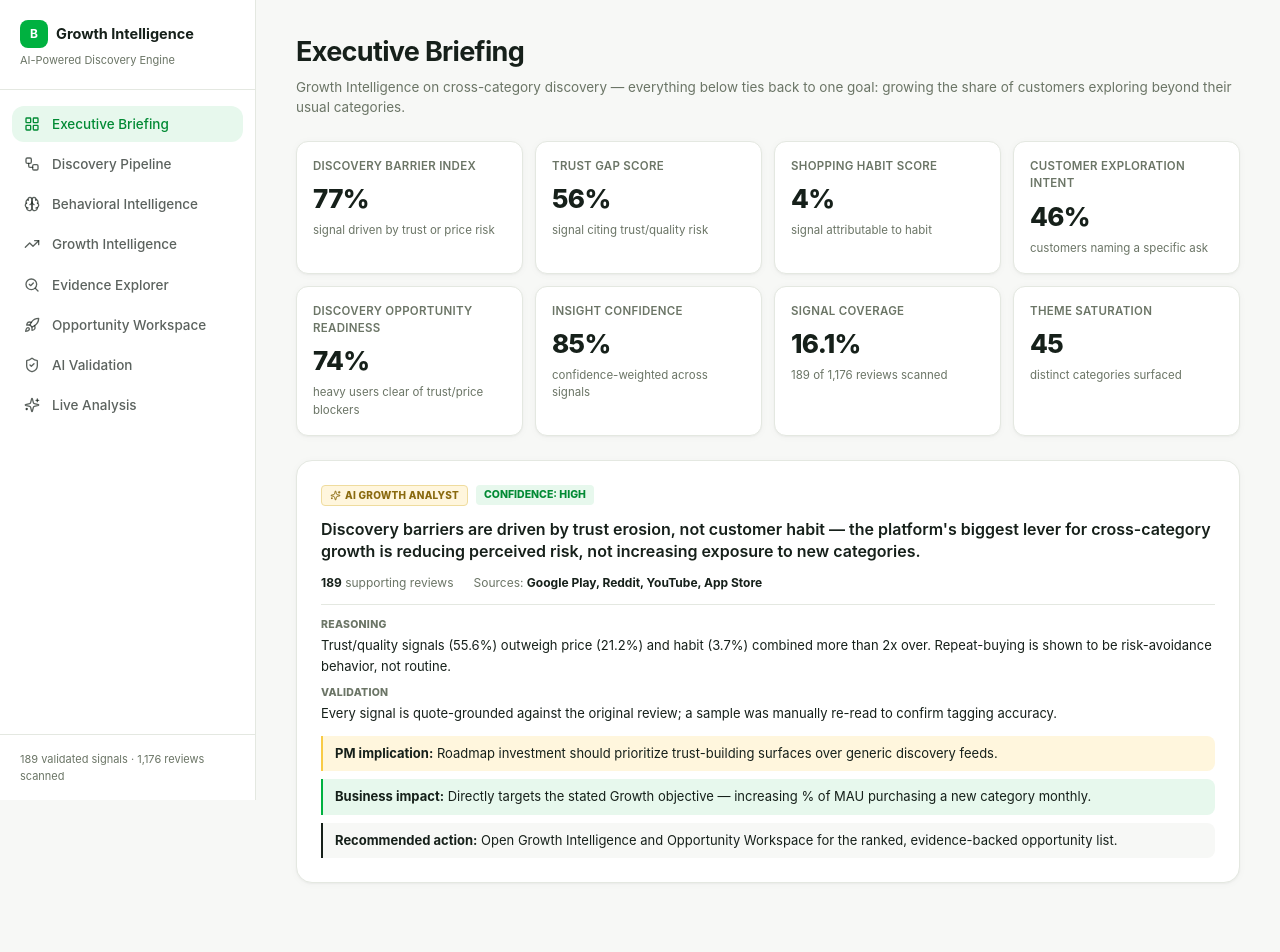
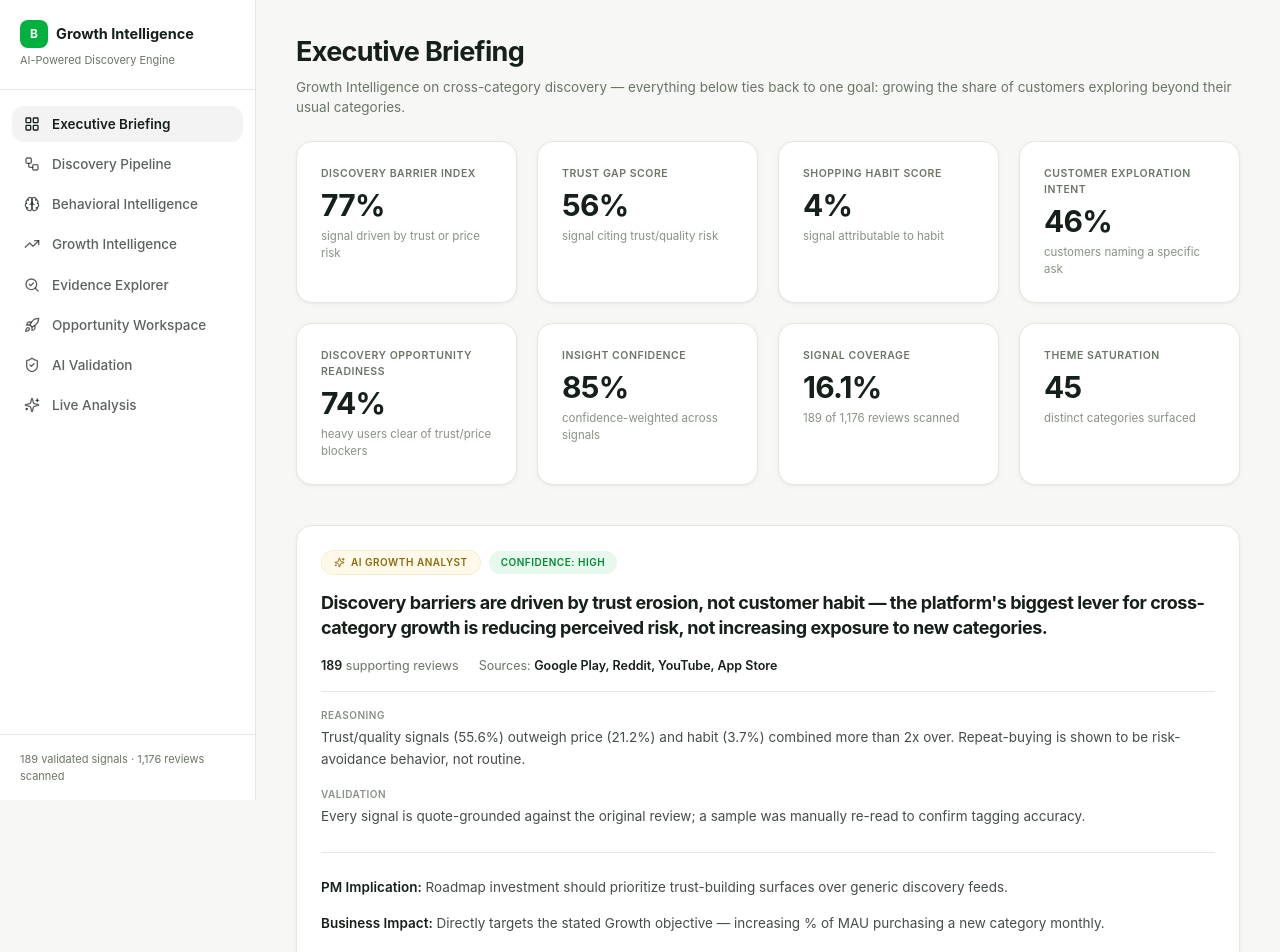
Before and after one commit to Deepali611/AI.blinkit-discovery, a Next.js app: page /executive-briefing in a window 1280 px wide. Shown: the top 952 px of the page. Before the commit the page ends 931 px from the top, so only its background shows below. Built offline with nearby package versions, Linux system fonts and the light colour scheme.

Commit message:
Visual polish pass — clarity and restraint

```diff
--- a/app/ai-validation/page.tsx
+++ b/app/ai-validation/page.tsx
@@ -8,13 +8,14 @@ export default function AIValidation() {
     <div>
       <PageHeader title="AI Validation" subtitle="Why these signals can be trusted — and where they can't." />
 
-      <div className="grid grid-cols-4 gap-3 mb-4">
+      <div className="grid grid-cols-1 sm:grid-cols-2 lg:grid-cols-4 gap-5 mb-8">
         <MetricCard label="Signal Coverage" value={`${metrics.reviewCoverage.toFixed(1)}%`} note={`${N} of ${TOTAL_REVIEWS_SCANNED.toLocaleString()} carried signal`} />
         <MetricCard label="Quote-Grounded" value="100%" note="every signal requires an exact quote" delay={0.05} />
         <MetricCard label="Flagged Duplicates" value={metrics.flaggedDuplicates} note="flagged, not deleted — visible in Evidence Explorer" delay={0.1} />
         <MetricCard label="High-Confidence Signals" value={`${metrics.highConfidenceShare.toFixed(0)}%`} note="self-reported by model" delay={0.15} />
       </div>
 
+      <div className="space-y-6">
         <Section title="Hallucination risk & mitigation">
           Every extracted reason/barrier requires a verbatim supporting quote — rows without one are excluded.
           This prevents the model from inventing plausible-sounding but unfounded reasoning. Confidence scores
@@ -23,7 +24,7 @@ export default function AIValidation() {
         </Section>
 
         <Section title="Source bias & known limitations">
-        <ul className="list-disc pl-5 space-y-1">
+          <ul className="list-disc pl-5 space-y-2">
             <li>Reddit rows are mostly post titles, not full post bodies (avg. 70 characters, 773/1,176 rows under 60 characters)</li>
             <li>App Store sample (n=10) is too small for independent conclusions — directional only</li>
             <li>Google Play reviews skew toward one-word ratings — main driver of the 16% overall signal rate</li>
@@ -38,14 +39,15 @@ export default function AIValidation() {
           remain visible in Evidence Explorer and should be weighted less heavily in decisions.
         </Section>
       </div>
+    </div>
   );
 }
 
 function Section({ title, children }: { title: string; children: ReactNode }) {
   return (
-    <div className="bg-surface border border-line rounded-2xl p-6 shadow-card mb-4">
-      <h3 className="font-semibold mb-2">{title}</h3>
-      <div className="text-[13.5px] text-ink/85 leading-relaxed">{children}</div>
+    <div className="bg-surface border border-line rounded-2xl p-6 shadow-card">
+      <h3 className="text-[16px] font-bold text-ink mb-2 tracking-tight">{title}</h3>
+      <div className="text-[13.5px] text-ink/80 leading-relaxed">{children}</div>
     </div>
   );
 }
--- a/app/behavioral-intelligence/page.tsx
+++ b/app/behavioral-intelligence/page.tsx
@@ -9,12 +9,15 @@ export default function BehavioralIntelligence() {
       .sort((a, b) => b[1] - a[1])
       .slice(0, 8)
   );
-  const catColors = Object.fromEntries(Object.keys(topCategories).map((k) => [k, "#D93025"]));
+  const catColors = Object.fromEntries(Object.keys(topCategories).map((k) => [k, "#4A5447"]));
 
   return (
-    <div>
+    <div className="space-y-6">
       <PageHeader title="Behavioral Intelligence" subtitle="Discovery signals behind repeat-category shopping behaviour." />
 
+      <div className="space-y-10">
+        <div>
+          <h2 className="text-[11.5px] font-bold text-muted/80 uppercase tracking-wider mb-3">I. Core Barrier Analysis</h2>
           <AIInsightCard
             summary={`Trust/quality risk drives ${reasonCounts["trust"] || 0} of ${N} discovery signals — by far the strongest barrier to cross-category exploration.`}
             confidence="High"
@@ -27,7 +30,10 @@ export default function BehavioralIntelligence() {
             recommendedAction="Prioritize authenticity guarantees and tamper-evident packaging for electronics and perishables."
             chart={<BarList data={reasonCounts} colors={REASON_COLORS} />}
           />
+        </div>
 
+        <div>
+          <h2 className="text-[11.5px] font-bold text-muted/80 uppercase tracking-wider mb-3">II. Customer Segment Readiness</h2>
           <AIInsightCard
             summary="Heavy, loyal customers show the clearest readiness to explore once trust is addressed — they are the highest-leverage segment for a first experiment."
             confidence="Medium"
@@ -40,7 +46,10 @@ export default function BehavioralIntelligence() {
             recommendedAction="Pilot the Category Trust Badge experiment with heavy_user customers before wider release."
             chart={<BarList data={segmentCounts} colors={SEGMENT_COLORS} unit="records" />}
           />
+        </div>
 
+        <div>
+          <h2 className="text-[11.5px] font-bold text-muted/80 uppercase tracking-wider mb-3">III. Category-Specific Risk Density</h2>
           <AIInsightCard
             summary="Electronics and perishables (dairy, eggs, produce) concentrate the highest share of trust-risk mentions across categories."
             confidence="Medium"
@@ -54,5 +63,7 @@ export default function BehavioralIntelligence() {
             chart={<BarList data={topCategories} colors={catColors} />}
           />
         </div>
+      </div>
+    </div>
   );
 }
--- a/app/discovery-pipeline/page.tsx
+++ b/app/discovery-pipeline/page.tsx
@@ -21,29 +21,31 @@ export default function DiscoveryPipeline() {
     <div>
       <PageHeader title="Discovery Pipeline" subtitle="How customer feedback becomes a validated growth signal." />
 
-      <div className="flex flex-wrap items-center gap-0 mb-6">
+      <div className="flex flex-wrap items-center gap-y-3 mb-8">
         {STEPS.map((step, i) => (
           <div key={step} className="flex items-center">
-            <div className="bg-surface border border-line rounded-xl px-4 py-2.5 text-[12px] font-semibold shadow-card">
+            <div className="bg-surface border border-line rounded-xl px-3.5 py-2 text-[12.5px] font-medium text-ink shadow-card">
               {step}
             </div>
-            {i < STEPS.length - 1 && <span className="text-muted px-2">→</span>}
+            {i < STEPS.length - 1 && <span className="text-muted px-2.5">→</span>}
           </div>
         ))}
       </div>
 
-      <div className="bg-surface border border-line rounded-2xl p-6 shadow-card mb-4">
-        <h3 className="font-semibold mb-1">Business goal</h3>
-        <p className="text-[13.5px] text-muted mb-4">
+      <div className="bg-surface border border-line rounded-2xl p-6 shadow-card">
+        <h3 className="text-[16px] font-bold text-ink mb-2 tracking-tight">Business goal</h3>
+        <p className="text-[13.5px] text-ink/80 leading-relaxed mb-6">
           Increase the percentage of Monthly Active Customers who purchase from at least one new category
           every month.
         </p>
 
-        <h3 className="font-semibold mb-2">Collect customer feedback</h3>
-        <BarList data={sourceData} colors={sourceColors} unit="records" />
+        <h3 className="text-[16px] font-bold text-ink mb-3 tracking-tight">Collect customer feedback</h3>
+        <div className="mb-6">
+          <BarList data={sourceData} colors={sourceColors} unit="records" />
+        </div>
 
-        <h3 className="font-semibold mt-4 mb-1">AI analysis</h3>
-        <p className="text-[13.5px] text-muted leading-relaxed">
+        <h3 className="text-[16px] font-bold text-ink mb-2 tracking-tight">AI analysis</h3>
+        <p className="text-[13.5px] text-ink/80 leading-relaxed">
           Off-topic content (labor/picker posts, industry debate) and bare statements with no reasoning are
           filtered before extraction. A single controlled Gemini prompt then tags each remaining review with a
           signal gate followed by structured extraction: repeat-buying signal, category, barrier, reason type,
--- a/app/evidence-explorer/page.tsx
+++ b/app/evidence-explorer/page.tsx
@@ -4,7 +4,7 @@ import { useState, useMemo } from "react";
 import PageHeader from "@/components/PageHeader";
 import { reviews } from "@/lib/data";
 
-const CONF_COLOR: Record<string, string> = { high: "#028A34", med: "#B8860B", low: "#6B7566" };
+const CONF_COLOR: Record<string, string> = { high: "#028A34", med: "#6B7566", low: "#9A9488" };
 
 export default function EvidenceExplorer() {
   const [reasonType, setReasonType] = useState("All");
@@ -37,11 +37,11 @@ export default function EvidenceExplorer() {
 
       <div className="bg-surface border border-line rounded-2xl divide-y divide-line shadow-card">
         {filtered.slice(0, 30).map((r) => (
-          <div key={r.row_number} className="px-5 py-3 text-[13px]">
-            <span style={{ color: CONF_COLOR[r.confidence], fontWeight: 700 }}>{r.confidence.toUpperCase()}</span>
+          <div key={r.row_number} className="px-6 py-4.5 text-[13.5px]">
+            <span style={{ color: CONF_COLOR[r.confidence] }} className="font-semibold text-[12px] tracking-wider">{r.confidence.toUpperCase()}</span>
             {" · "}
-            <b>{r.reason_type}</b> · {r.category_mentioned} · {r.user_segment}
-            <div className="text-muted text-[12px] mt-0.5">
+            <span className="font-semibold text-ink">{r.reason_type}</span> · <span className="text-ink/80">{r.category_mentioned}</span> · <span className="text-ink/80">{r.user_segment}</span>
+            <div className="text-muted/80 text-[12px] mt-1">
               Row #{r.row_number} — barrier: {r.barrier_to_new_category}
             </div>
           </div>
--- a/app/executive-briefing/page.tsx
+++ b/app/executive-briefing/page.tsx
@@ -11,13 +11,13 @@ export default function ExecutiveBriefing() {
         subtitle="Growth Intelligence on cross-category discovery — everything below ties back to one goal: growing the share of customers exploring beyond their usual categories."
       />
 
-      <div className="grid grid-cols-4 gap-3 mb-3">
+      <div className="grid grid-cols-1 sm:grid-cols-2 lg:grid-cols-4 gap-5 mb-5">
         <MetricCard label="Discovery Barrier Index" value={`${metrics.discoveryBarrierIndex.toFixed(0)}%`} note="signal driven by trust or price risk" delay={0} />
         <MetricCard label="Trust Gap Score" value={`${metrics.trustGapScore.toFixed(0)}%`} note="signal citing trust/quality risk" delay={0.05} />
         <MetricCard label="Shopping Habit Score" value={`${metrics.habitScore.toFixed(0)}%`} note="signal attributable to habit" delay={0.1} />
         <MetricCard label="Customer Exploration Intent" value={`${metrics.explorationIntent.toFixed(0)}%`} note="customers naming a specific ask" delay={0.15} />
       </div>
-      <div className="grid grid-cols-4 gap-3 mb-6">
+      <div className="grid grid-cols-1 sm:grid-cols-2 lg:grid-cols-4 gap-5 mb-10">
         <MetricCard label="Discovery Opportunity Readiness" value={`${metrics.discoveryReadiness.toFixed(0)}%`} note="heavy users clear of trust/price blockers" delay={0.2} />
         <MetricCard label="Insight Confidence" value={`${metrics.insightConfidence.toFixed(0)}%`} note="confidence-weighted across signals" delay={0.25} />
         <MetricCard label="Signal Coverage" value={`${metrics.reviewCoverage.toFixed(1)}%`} note={`${N} of ${TOTAL_REVIEWS_SCANNED.toLocaleString()} reviews scanned`} delay={0.3} />
--- a/app/growth-intelligence/page.tsx
+++ b/app/growth-intelligence/page.tsx
@@ -10,40 +10,63 @@ const CONF_STYLES: Record<string, { text: string; bg: string }> = {
 };
 
 export default function GrowthIntelligence() {
+  const sections = [
+    {
+      title: "I. Habits & Core Barriers",
+      indices: [0, 1, 3],
+    },
+    {
+      title: "II. Unmet Needs & Frustrations",
+      indices: [4, 5, 7],
+    },
+    {
+      title: "III. Discovery & Targeting",
+      indices: [2, 6],
+    },
+  ];
+
   return (
-    <div>
+    <div className="space-y-6">
       <PageHeader
         title="Growth Intelligence"
         subtitle="All 8 required discovery questions, answered as validated growth signals."
       />
-      <div className="space-y-3">
-        {growthQuestions.map((item, i) => {
+      <div className="space-y-10">
+        {sections.map((sec) => (
+          <div key={sec.title}>
+            <h2 className="text-[11.5px] font-bold text-muted/80 uppercase tracking-wider mb-4">{sec.title}</h2>
+            <div className="space-y-5">
+              {sec.indices.map((idx) => {
+                const item = growthQuestions[idx];
                 const cs = CONF_STYLES[item.confidence];
                 return (
                   <motion.div
-              key={i}
+                    key={idx}
                     initial={{ opacity: 0, y: 6 }}
                     animate={{ opacity: 1, y: 0 }}
-              transition={{ duration: 0.3, delay: i * 0.04 }}
-              className="bg-surface border border-line rounded-2xl p-5 shadow-card"
+                    transition={{ duration: 0.3 }}
+                    className="bg-surface border border-line rounded-2xl p-6 shadow-card"
                   >
-              <div className="flex items-center gap-2 mb-2">
-                <span className="text-[10px] font-extrabold uppercase tracking-wide bg-brand-yellowSoft text-[#8A6A0F] border border-[#EFDC9E] rounded px-2 py-0.5">
-                  Signal {i + 1}
+                    <div className="flex items-center gap-2 mb-3">
+                      <span className="text-[10px] font-semibold uppercase tracking-wider bg-brand-yellowSoft/60 text-[#8A6A0F] border border-[#EFDC9E]/40 rounded-full px-3 py-1">
+                        Signal {idx + 1}
                       </span>
                       <span
-                  className="text-[10.5px] font-extrabold rounded px-2 py-0.5"
+                        className="text-[10px] font-semibold rounded-full px-3 py-1 uppercase tracking-wider"
                         style={{ color: cs.text, background: cs.bg }}
                       >
-                  CONFIDENCE: {item.confidence.toUpperCase()}
+                        Confidence: {item.confidence}
                       </span>
                     </div>
-              <div className="text-[14.5px] font-semibold mb-1">{item.q}</div>
-              <div className="text-[13px] text-ink/85 leading-relaxed">{item.a}</div>
+                    <div className="text-[16px] font-bold text-ink mb-2 tracking-tight">{item.q}</div>
+                    <div className="text-[13.5px] text-ink/80 leading-relaxed">{item.a}</div>
                   </motion.div>
                 );
               })}
             </div>
           </div>
+        ))}
+      </div>
+    </div>
   );
 }
--- a/components/AIInsightCard.tsx
+++ b/components/AIInsightCard.tsx
@@ -40,53 +40,56 @@ export default function AIInsightCard({
       whileInView={{ opacity: 1, y: 0 }}
       viewport={{ once: true }}
       transition={{ duration: 0.4 }}
-      className="bg-surface border border-line rounded-2xl p-6 shadow-card mb-4"
+      className="bg-surface border border-line rounded-2xl p-6 shadow-card mb-6"
     >
-      <div className="flex items-center gap-2 mb-3">
-        <span className="inline-flex items-center gap-1 text-[10px] font-extrabold uppercase tracking-wide bg-brand-yellowSoft text-[#8A6A0F] border border-[#EFDC9E] rounded px-2 py-0.5">
+      <div className="flex items-center gap-2 mb-4">
+        <span className="inline-flex items-center gap-1.5 text-[10px] font-semibold uppercase tracking-wider bg-brand-yellowSoft/60 text-[#8A6A0F] border border-[#EFDC9E]/40 rounded-full px-3 py-1">
           <Sparkles size={11} /> AI Growth Analyst
         </span>
         <span
-          className="text-[10.5px] font-extrabold rounded px-2 py-0.5"
+          className="text-[10px] font-semibold rounded-full px-3 py-1 uppercase tracking-wider"
           style={{ color: cs.text, background: cs.bg }}
         >
-          CONFIDENCE: {confidence.toUpperCase()}
+          Confidence: {confidence}
         </span>
       </div>
 
-      <div className="text-[16px] font-semibold leading-snug mb-3">{summary}</div>
+      <div className="text-[18px] font-bold text-ink leading-snug tracking-tight mb-4">{summary}</div>
 
-      <div className="flex gap-5 text-[12px] text-muted border-b border-line pb-3 mb-3">
+      <div className="flex gap-5 text-[12.5px] text-muted border-b border-line pb-4 mb-4">
         <span>
-          <b className="text-ink">{evidenceN}</b> supporting reviews
+          <b className="text-ink font-semibold">{evidenceN}</b> supporting reviews
         </span>
         <span>
-          Sources: <b className="text-ink">{sources}</b>
+          Sources: <b className="text-ink font-semibold">{sources}</b>
         </span>
       </div>
 
-      {chart && <div className="mb-3">{chart}</div>}
+      {chart && <div className="mb-4">{chart}</div>}
 
-      <div className="space-y-2 text-[13px]">
+      <div className="space-y-4 text-[13.5px] text-ink/80">
         <div>
-          <div className="text-[10.5px] font-extrabold text-muted uppercase tracking-wide mb-0.5">Reasoning</div>
+          <div className="text-[10px] font-semibold text-muted/80 uppercase tracking-wider mb-1">Reasoning</div>
           <div className="leading-relaxed">{reasoning}</div>
         </div>
         <div>
-          <div className="text-[10.5px] font-extrabold text-muted uppercase tracking-wide mb-0.5">Validation</div>
+          <div className="text-[10px] font-semibold text-muted/80 uppercase tracking-wider mb-1">Validation</div>
           <div className="leading-relaxed">{validation}</div>
         </div>
       </div>
 
-      <div className="mt-3 space-y-2">
-        <div className="bg-brand-yellowSoft border-l-2 border-brand-yellow rounded-r-lg px-3 py-2 text-[13px]">
-          <b>PM implication:</b> {pmImplication}
+      <div className="mt-6 pt-6 border-t border-line space-y-3.5 text-[13.5px]">
+        <div className="leading-relaxed">
+          <span className="font-semibold text-ink">PM Implication:</span>{" "}
+          <span className="text-ink/80">{pmImplication}</span>
         </div>
-        <div className="bg-brand-greenSoft border-l-2 border-brand-green rounded-r-lg px-3 py-2 text-[13px]">
-          <b>Business impact:</b> {businessImpact}
+        <div className="leading-relaxed">
+          <span className="font-semibold text-ink">Business Impact:</span>{" "}
+          <span className="text-ink/80">{businessImpact}</span>
         </div>
-        <div className="bg-canvas border-l-2 border-ink rounded-r-lg px-3 py-2 text-[13px]">
-          <b>Recommended action:</b> {recommendedAction}
+        <div className="leading-relaxed">
+          <span className="font-semibold text-ink">Recommended Action:</span>{" "}
+          <span className="text-ink/80">{recommendedAction}</span>
         </div>
       </div>
     </motion.div>
--- a/components/MetricCard.tsx
+++ b/components/MetricCard.tsx
@@ -18,11 +18,11 @@ export default function MetricCard({
       initial={{ opacity: 0, y: 6 }}
       animate={{ opacity: 1, y: 0 }}
       transition={{ duration: 0.35, delay }}
-      className="bg-surface border border-line rounded-xl p-4 shadow-card"
+      className="bg-surface border border-line rounded-2xl p-6 shadow-card"
     >
-      <div className="text-[11.5px] font-semibold text-muted uppercase tracking-wide">{label}</div>
-      <div className="text-[26px] font-extrabold text-ink mt-1 tracking-tight">{value}</div>
-      {note && <div className="text-[11.5px] text-muted mt-1">{note}</div>}
+      <div className="text-[10.5px] font-semibold text-muted uppercase tracking-wider">{label}</div>
+      <div className="text-[30px] font-bold text-ink mt-2 tracking-tight leading-none">{value}</div>
+      {note && <div className="text-[11.5px] text-muted/80 mt-2 leading-normal">{note}</div>}
     </motion.div>
   );
 }
--- a/components/Sidebar.tsx
+++ b/components/Sidebar.tsx
@@ -50,8 +50,8 @@ export default function Sidebar() {
               href={href}
               className={`flex items-center gap-3 px-3 py-2 rounded-xl text-[13.5px] font-medium transition-colors ${
                 active
-                  ? "bg-brand-greenSoft text-brand-greenDark"
-                  : "text-ink/70 hover:bg-canvas"
+                  ? "bg-ink/5 text-ink font-semibold"
+                  : "text-ink/70 hover:bg-canvas hover:text-ink"
               }`}
             >
               <Icon size={16} strokeWidth={2} />
--- a/lib/data.ts
+++ b/lib/data.ts
@@ -18,22 +18,22 @@ export const TOTAL_REVIEWS_SCANNED = 1176;
 export const N = reviews.length;
 
 export const REASON_COLORS: Record<string, string> = {
-  trust: "#D93025",
-  price: "#3B5BDB",
-  convenience: "#00B140",
-  no_discovery: "#7C5CBF",
-  habit: "#9A9488",
-  other: "#C9C4B8",
+  trust: "#16201A",
+  price: "#4A5447",
+  convenience: "#6B7566",
+  no_discovery: "#9A9488",
+  habit: "#C9C4B8",
+  other: "#E4E8E1",
 };
 
 export const SEGMENT_COLORS: Record<string, string> = {
+  heavy_user: "#00B140", // Genuinely positive/validated segment
+  quality_focused: "#16201A",
+  price_sensitive: "#4A5447",
+  light_new_user: "#6B7566",
   one_time_complainer: "#9A9488",
-  quality_focused: "#D93025",
-  price_sensitive: "#3B5BDB",
-  unclear: "#C9C4B8",
-  heavy_user: "#00B140",
-  light_new_user: "#7C5CBF",
-  senior_citizen: "#B8860B",
+  senior_citizen: "#C9C4B8",
+  unclear: "#E4E8E1",
 };
 
 function countBy<T extends string>(arr: ReviewRow[], key: keyof ReviewRow): Record<string, number> {
```
Also changed, not shown: app/opportunity-workspace/page.tsx (+22 -19 lines). Lines whose indentation alone changed are shown as unchanged.
